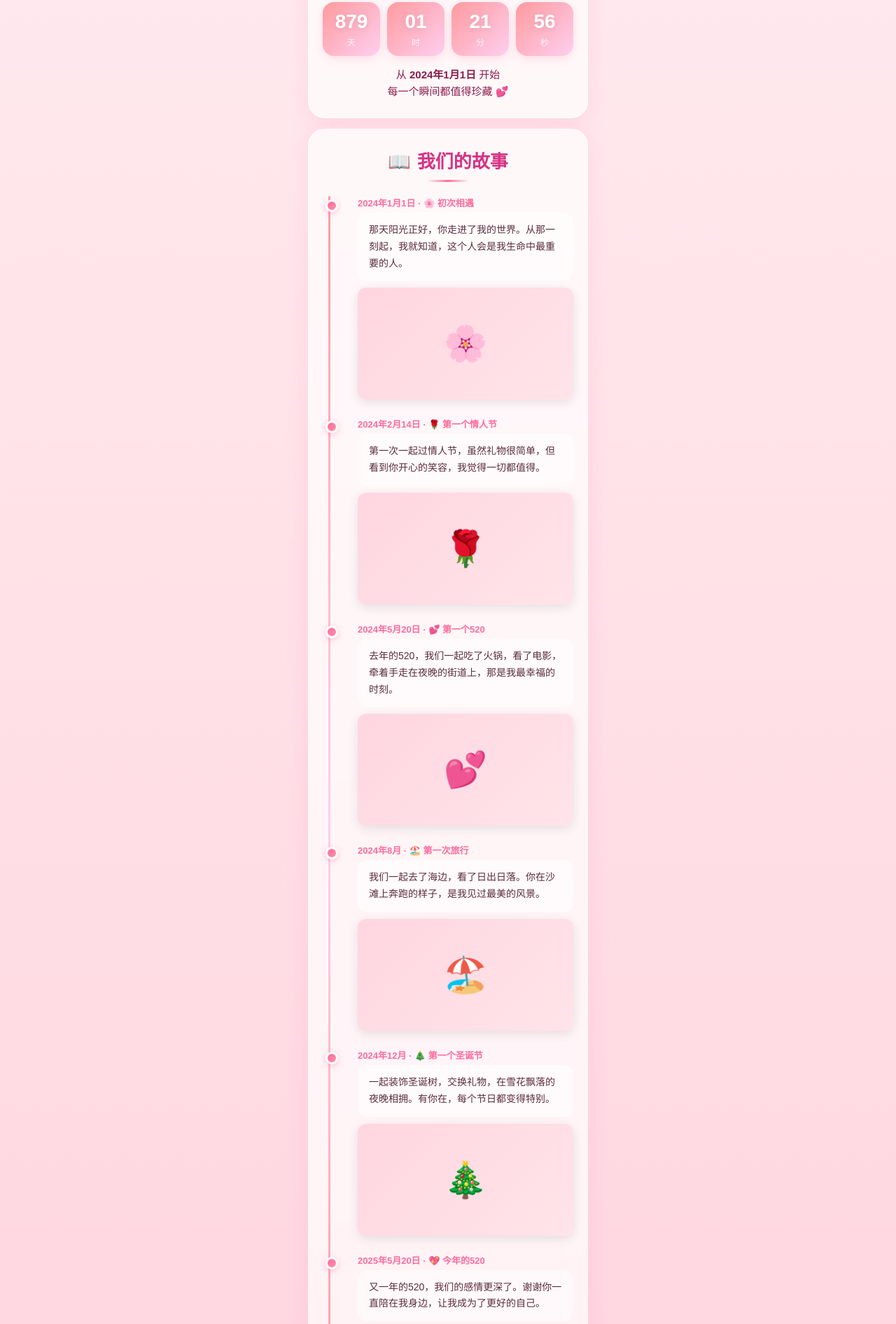
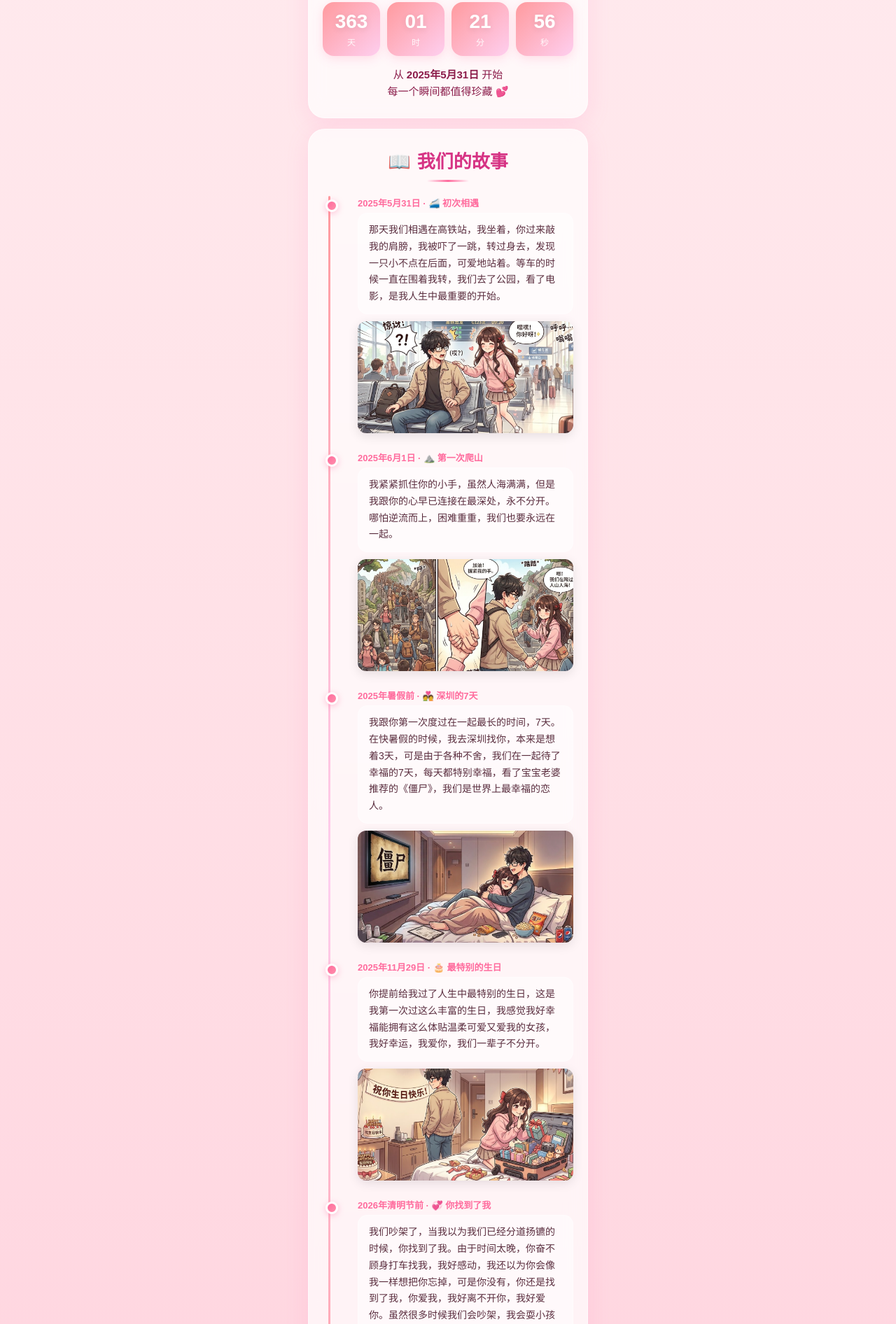
Before and after one commit to ottoottoadwa/520-memory-album, a plain HTML site: page index.html in a window 1280 px wide. Shown: the part 908-2800 px from the top of the page at 70% size. Drawn offline with Linux system fonts and the light colour scheme; a web font is replaced by a local one.

Commit message:
feat: 完成520纪念相册 - 添加真实照片、回忆和情书内容
- 更新恋爱起点时间为2025年5月31日
- 添加5条真实回忆（初次相遇、爬山、深圳7天、生日、清明节）
- 添加9张照片（时间线5张 + 照片墙4张）
- 自定义情书内容
- 修改互动弹窗文字
- 配置背景音乐自动播放
- 更新底部年份为2025-∞

Co-Authored-By: Claude Opus 4.7 (1M context) <noreply@anthropic.com>

```diff
--- a/index.html
+++ b/index.html
@@ -757,9 +757,9 @@
             <div class="cover-subtitle">我们的专属回忆相册</div>
             <div class="cover-heart">❤️</div>
             <div class="cover-names">
-                <span>小明</span>
+                <span>黄子元</span>
                 <span class="and">&</span>
-                <span>小红</span>
+                <span>苏珊</span>
             </div>
             <div class="scroll-hint">向下滑动开启回忆</div>
         </section>
@@ -843,7 +843,7 @@
         <!-- ========== 底部 ========== -->
         <div class="footer" id="footer">
             <div class="footer-heart">❤️</div>
-            <p>2024 - 2026</p>
+            <p>2025 - ∞</p>
             <p style="font-family:'Ma Shan Zheng',cursive; font-size:20px; margin-top:8px;">
                 爱你不止520
             </p>
@@ -861,84 +861,76 @@
 
         const CONFIG = {
             // 你们的名字
-            yourName: '小明',
-            herName: '小红',
+            yourName: '黄子元',
+            herName: '苏珊',
 
             // 恋爱开始日期（格式：年, 月-1, 日）
             // 例如：2024年1月1日 = 2024, 0, 1
-            startDate: new Date(2024, 0, 1),
+            // 2025年5月31日 = 2025, 4, 31（注意：5月是4，因为月份从0开始）
+            startDate: new Date(2025, 4, 31),
 
             // 时间线回忆（按时间顺序添加）
             memories: [
                 {
-                    date: '2024年1月1日',
+                    date: '2025年5月31日',
                     title: '初次相遇',
-                    text: '那天阳光正好，你走进了我的世界。从那一刻起，我就知道，这个人会是我生命中最重要的人。',
-                    emoji: '🌸',
-                    // 如果有照片，取消注释下面这行并填入图片URL
-                    // photo: 'photos/first_meet.jpg'
+                    text: '那天我们相遇在高铁站，我坐着，你过来敲我的肩膀，我被吓了一跳，转过身去，发现一只小不点在后面，可爱地站着。等车的时候一直在围着我转，我们去了公园，看了电影，是我人生中最重要的开始。',
+                    emoji: '🚄',
+                    photo: 'images/1.png'
                 },
                 {
-                    date: '2024年2月14日',
-                    title: '第一个情人节',
-                    text: '第一次一起过情人节，虽然礼物很简单，但看到你开心的笑容，我觉得一切都值得。',
-                    emoji: '🌹',
-                    // photo: 'photos/valentine.jpg'
+                    date: '2025年6月1日',
+                    title: '第一次爬山',
+                    text: '我紧紧抓住你的小手，虽然人海满满，但是我跟你的心早已连接在最深处，永不分开。哪怕逆流而上，困难重重，我们也要永远在一起。',
+                    emoji: '⛰️',
+                    photo: 'images/2.png'
                 },
                 {
-                    date: '2024年5月20日',
-                    title: '第一个520',
-                    text: '去年的520，我们一起吃了火锅，看了电影，牵着手走在夜晚的街道上，那是我最幸福的时刻。',
-                    emoji: '💕',
-                    // photo: 'photos/last_520.jpg'
+                    date: '2025年暑假前',
+                    title: '深圳的7天',
+                    text: '我跟你第一次度过在一起最长的时间，7天。在快暑假的时候，我去深圳找你，本来是想着3天，可是由于各种不舍，我们在一起待了幸福的7天，每天都特别幸福，看了宝宝老婆推荐的《僵尸》，我们是世界上最幸福的恋人。',
+                    emoji: '💑',
+                    photo: 'images/3.png'
                 },
                 {
-                    date: '2024年8月',
-                    title: '第一次旅行',
-                    text: '我们一起去了海边，看了日出日落。你在沙滩上奔跑的样子，是我见过最美的风景。',
-                    emoji: '🏖️',
-                    // photo: 'photos/travel.jpg'
+                    date: '2025年11月29日',
+                    title: '最特别的生日',
+                    text: '你提前给我过了人生中最特别的生日，这是我第一次过这么丰富的生日，我感觉我好幸福能拥有这么体贴温柔可爱又爱我的女孩，我好幸运，我爱你，我们一辈子不分开。',
+                    emoji: '🎂',
+                    photo: 'images/4.png'
                 },
                 {
-                    date: '2024年12月',
-                    title: '第一个圣诞节',
-                    text: '一起装饰圣诞树，交换礼物，在雪花飘落的夜晚相拥。有你在，每个节日都变得特别。',
-                    emoji: '🎄',
-                    // photo: 'photos/christmas.jpg'
-                },
-                {
-                    date: '2025年5月20日',
-                    title: '今年的520',
-                    text: '又一年的520，我们的感情更深了。谢谢你一直陪在我身边，让我成为了更好的自己。',
-                    emoji: '💖',
-                    // photo: 'photos/this_520.jpg'
+                    date: '2026年清明节前',
+                    title: '你找到了我',
+                    text: '我们吵架了，当我以为我们已经分道扬镳的时候，你找到了我。由于时间太晚，你奋不顾身打车找我，我好感动，我还以为你会像我一样想把你忘掉，可是你没有，你还是找到了我，你爱我，我好离不开你，我好爱你。虽然很多时候我们会吵架，我会耍小孩子脾气，可是你还是会低头找我。清明节那几天，你一直问我有没有更爱你一点点，我觉得你好委屈，好可怜，在你心里你觉得当时的我像抓不住的野草，随风飘动。我们要在一起十辈子，不止一辈子，我们说好的，我们还拉勾发誓了。',
+                    emoji: '💞',
+                    photo: 'images/5.png'
                 }
             ],
 
             // 照片墙（最多放6张，第3张会自动跨两列）
             photos: [
-                { caption: '我们的合照', emoji: '💑' },
-                { caption: '甜蜜瞬间', emoji: '🥰' },
-                { caption: '美好回忆', emoji: '📸' },
-                { caption: '幸福时光', emoji: '✨' },
-                { caption: '浪漫时刻', emoji: '🌹' },
+                { caption: '我们的合照', emoji: '💑', url: 'images/6.jpg' },
+                { caption: '甜蜜约会', emoji: '🥰', url: 'images/7.jpg' },
+                { caption: '美好时光', emoji: '📸', url: 'images/8.jpg' },
+                { caption: '幸福瞬间', emoji: '✨', url: 'images/9.jpg' },
                 { caption: '永远爱你', emoji: '❤️' }
             ],
 
             // 情书内容
-            loveLetter: `亲爱的：
+            loveLetter: `老婆小屁股猪：
 
-    提笔给你写这封信的时候，我的心里满是温柔。
+    宝宝写这封信的时候，心里全都是温柔的爱意。
 
-    遇见你之前，我从未想过一个人可以如此深刻地改变另一个人的生活。你的出现，像一道光，照亮了我原本平淡无奇的世界。
+    遇见老婆之前，我从未想过一个人可以如此深刻地改变另一个人的生活。老婆你的出现，像一道光，照亮了宝宝原本平淡无奇的世界。
 
-    我喜欢看你笑的样子，喜欢听你说话的声音，喜欢牵着你的手散步，喜欢和你分享生活中的每一件小事。有你在身边，平凡的日子也变得闪闪发光。
+    宝宝喜欢听你叫宝宝，喜欢听你说话的可爱萌萌声音，喜欢牵着你的手散步，喜欢和你分享生活中的每一件小事。有老婆你在身边，平凡的日子也变得闪闪发光。
 
-    这一年多来，我们一起经历了很多：有欢笑，有感动，也有小小的争吵。但每一次，我们都更加了解彼此，更加珍惜对方。
+    这一年来，我们一起经历了很多：有欢笑，有感动，也有大大小小的争吵。但每一次，我们都更加了解彼此，更加珍惜对方，生活里充满了满满的可爱萌意爱意。
 
-    520只是一个数字，但"我爱你"是每一天的心情。我想陪你走过更多的春夏秋冬，看更多的日出日落，创造更多属于我们的回忆。
+    520只是一个数字，但"宝宝超级爱老婆"是每一天的心情。宝宝想陪你走过更多的春夏秋冬，看更多的日出日落，创造更多属于我们的回忆。
 
-    谢谢你选择了我，谢谢你一直在我身边。未来的路还很长，我想和你一起慢慢走。
+    谢谢你选择了我，我成为了老婆唯一的宝宝，谢谢你一直在宝宝身边。未来的路还很长，我想和你一起慢慢走。
 
     爱你，不止今天。`,
 
@@ -947,17 +939,17 @@
                 love: {
                     emoji: '💕',
                     title: '我的心里话',
-                    text: '从遇见你的那一刻起，我就知道，这辈子就是你了。你的笑容是我每天的动力，你的温柔是我最大的幸福。我想用余生来守护你、疼爱你。谢谢你出现在我的生命里，让我成为了最好的自己。'
+                    text: '老婆小猪，宝宝爱你，你的笑容是宝宝每天的动力，你的温柔是宝宝最大的幸福。宝宝想用余生来守护老婆、疼爱老婆。谢谢你出现在宝宝的生命里，让宝宝成为了最好的自己。'
                 },
                 hug: {
                     emoji: '🤗',
                     title: '一个大大的拥抱',
-                    text: '虽然不能立刻抱到你，但我的心已经飞到你身边了。希望这个虚拟的拥抱能带给你温暖，等我见到你，一定要给你一个大大的、紧紧的拥抱！'
+                    text: '虽然宝宝不能一直抱着你，但宝宝的心已经飞到老婆身边啦。希望这个心心的拥抱能给老婆带来温暖，等宝宝见到老婆猪妞，一定要给可爱萌萌鬼老婆一个大大的、紧紧的拥抱！'
                 },
                 promise: {
                     emoji: '💍',
                     title: '我对你的承诺',
-                    text: '我承诺：永远把你放在第一位，在你难过的时候陪在你身边，在你开心的时候和你一起笑。我会努力成为更好的人，给你想要的生活。无论未来怎样，我都会牵着你的手，一起走下去。'
+                    text: '宝宝只会越来越爱老婆，一天更比一天更爱老婆，更喜欢你，无论未来怎样，宝宝都会牵着你的手，一起走下去，我们要克服一切困难，一切的矛盾，我们要在一起十辈子。'
                 }
             }
         };
@@ -1252,7 +1244,7 @@
         }
 
         // 音乐播放
-        const bgMusic = new Audio('D:/CloudMusic/杨搏 - 遇见.mp3');
+        const bgMusic = new Audio('几分之几.mp3');
         bgMusic.loop = true;
         bgMusic.volume = 0.5; // 音量设置为50%
         let isPlaying = false;
@@ -1276,9 +1268,12 @@
             }
         }
 
-        // 页面加载时尝试自动播放（某些浏览器可能会阻止）
+        // 页面加载完成后立即尝试播放
         window.addEventListener('DOMContentLoaded', function() {
-            // 用户首次点击页面后自动播放音乐
+            // 立即尝试播放
+            toggleMusic();
+
+            // 如果自动播放被浏览器阻止，用户点击页面后播放
             document.body.addEventListener('click', function autoPlay() {
                 if (!isPlaying) {
                     toggleMusic();
```
Also changed, not shown: images/1.png (added), images/2.png (added), images/3.png (added), images/4.png (added), images/5.png (added), images/6.jpg (added), images/7.jpg (added), images/8.jpg (added), images/9.jpg (added), 1 other file.
